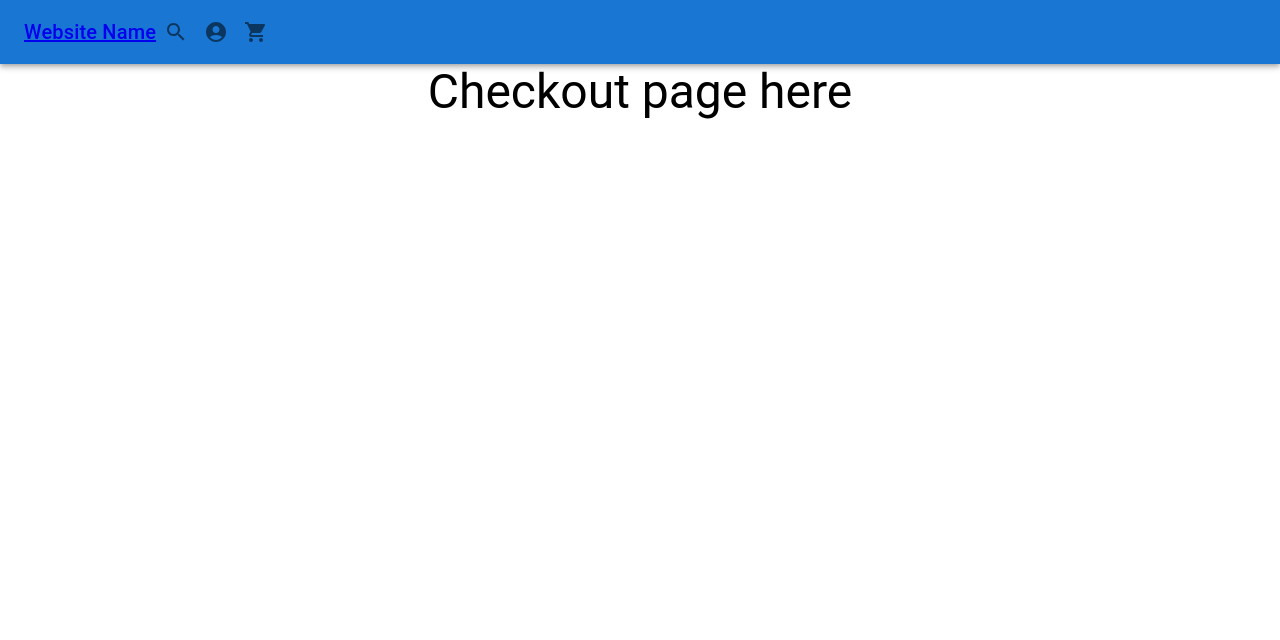
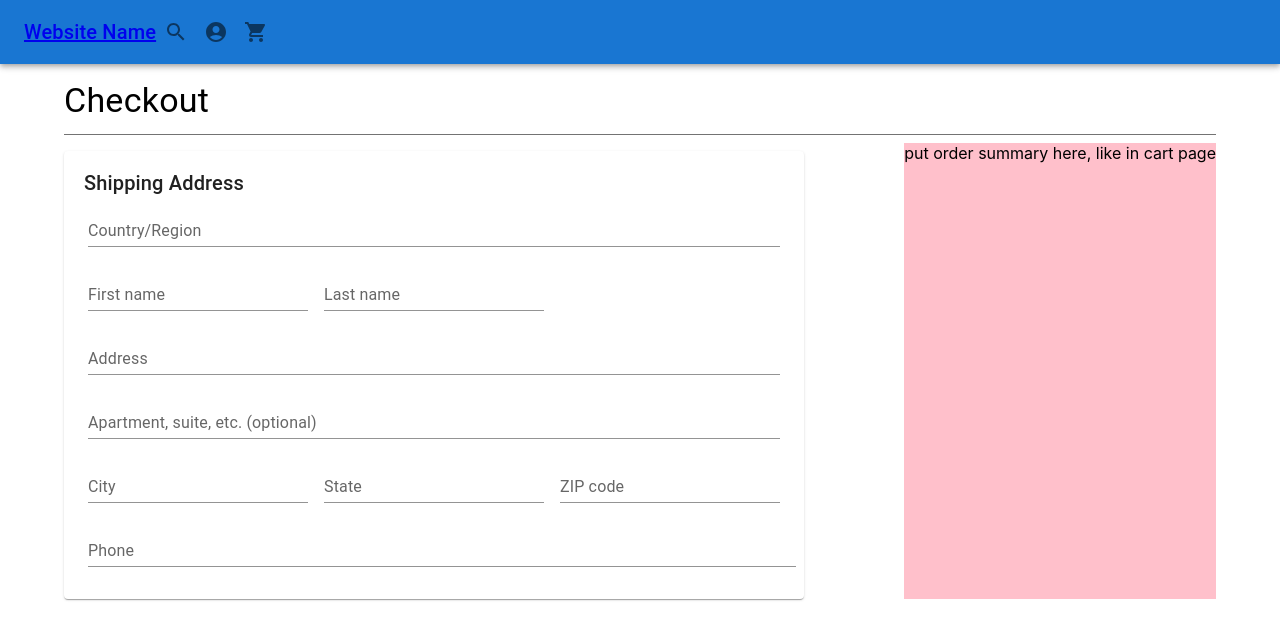
Before and after one commit to CelesTech03/Beauty-Website, a React (Create React App) app: page /checkout in a window 1280 px wide. Shown: the top 640 px of the page. Built offline with nearby package versions, Linux system fonts and the light colour scheme.

Commit message:
working on checkout page

```diff
--- a/src/Views/Cart.js
+++ b/src/Views/Cart.js
@@ -112,7 +112,9 @@ const Cart = () => {
         My cart
       </Typography>
 
-      <Box sx={{ display: 'flex', justifyContent: 'space-between' }}>
+      <Divider sx={{ mb: 1, background: '#838383', borderBottomWidth: 1.5 }} />
+
+      <Box sx={{ display: 'flex', justifyContent: 'space-between', mt: 2 }}>
         <Card sx={{ display: 'flex', flexDirection: 'column' }}>
           {products.map(product => (
             <Item
@@ -192,9 +194,7 @@ const Cart = () => {
               </Button>
             </CardContent>
           </Card>
-
         </Box>
-
       </Box>
     </Container>
   );
--- a/src/Views/Checkout.js
+++ b/src/Views/Checkout.js
@@ -7,15 +7,76 @@ import {
   Grid,
   CardContent,
   Button,
-  Divider
+  Divider,
+  TextField
 } from "@mui/material";
 
 const Checkout = () => {
   return (
-    <Container>
-      <Typography variant="h3">
-        Checkout page here
+    <Container sx={{mb: 5}}>
+      <Typography variant="h4" align="left" sx={{ mt: 2 }} gutterBottom >
+        Checkout
       </Typography>
+
+      <Divider sx={{ mb: 1, background: '#838383', borderBottomWidth: 1.5 }} />
+
+      <Box sx={{ display: 'flex', justifyContent: 'space-between' }}>
+        <Box
+          component="form"
+          sx={{
+            '& .MuiTextField-root': { m: 1},
+          }}>
+          <Card sx={{mt: 1}}>
+            <Typography variant="h6" align='left' sx={{ ml: 2.5, mt: 2, mb: -3 }}>
+              Shipping Address
+            </Typography>
+            <CardContent>
+              <Box sx={{ display: 'flex', justifyContent: 'flex-start' }}>
+                <TextField label="Country/Region" variant="standard" sx={{width: '100%'}} />
+              </Box>
+              <Box sx={{ display: 'flex', justifyContent: 'flex-start'}}>
+                <TextField label="First name" variant="standard" />
+                <TextField label="Last name" variant="standard" />
+              </Box>
+              <Box sx={{ display: 'flex', justifyContent: 'flex-start'}}>
+                <TextField label="Address" variant="standard" sx={{width: '100%'}} />
+              </Box>
+              <Box sx={{ display: 'flex', justifyContent: 'flex-start' }}>
+                <TextField label="Apartment, suite, etc. (optional)" variant="standard" sx={{width: '100%'}}/>
+              </Box>
+              <Box>
+                <TextField label="City" variant="standard" />
+                <TextField label="State" variant="standard" />
+                <TextField label="ZIP code" variant="standard" />
+              </Box>
+              <Box>
+                <TextField label="Phone" variant="standard" sx={{width: '100%'}}/>
+              </Box>
+            </CardContent>
+          </Card>
+        </Box>
+
+        <Box sx={{backgroundColor: 'pink'}}>
+          put order summary here, like in cart page
+        </Box>
+
+        {/* <Box sx={{ display: 'flex', justifyContent: 'flex-start', flexDirection: 'column' }}>
+          <Box>
+            <Typography variant="h4" sx={{ fontWeight: 'bold' }}>
+              Billing Address
+            </Typography>
+          </Box>
+          <Button
+            variant="contained"
+            sx={{ mt: 3, width: '100%', backgroundColor: "#ff4500" }}
+          >
+            <Typography variant="subitle1" sx={{ fontWeight: 'bold', ml: 1 }}>
+              Place Order
+            </Typography>
+          </Button>
+        </Box> */}
+      </Box>
+
     </Container>
   )
 }
```
